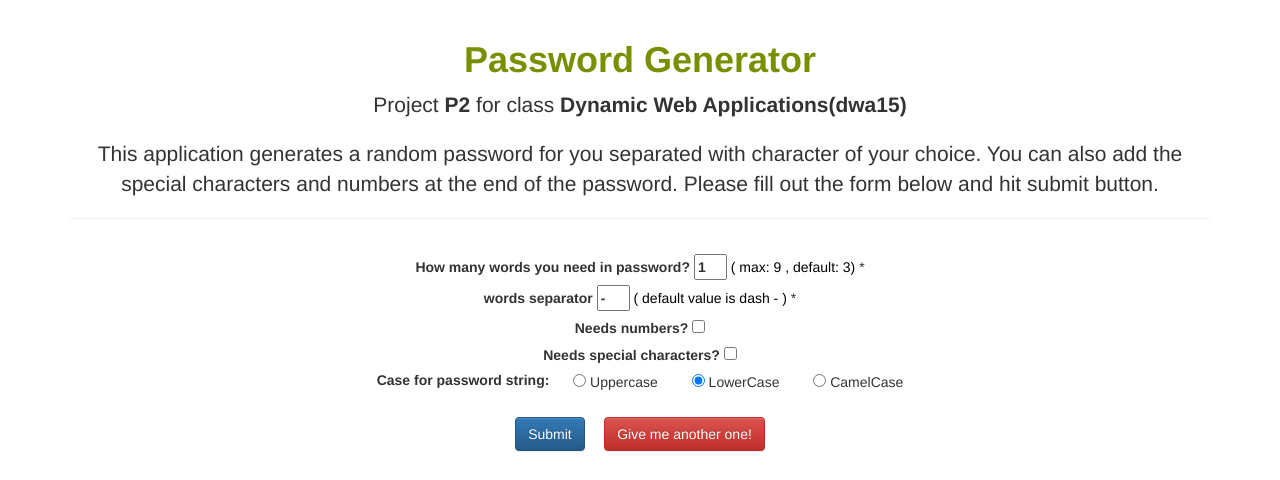
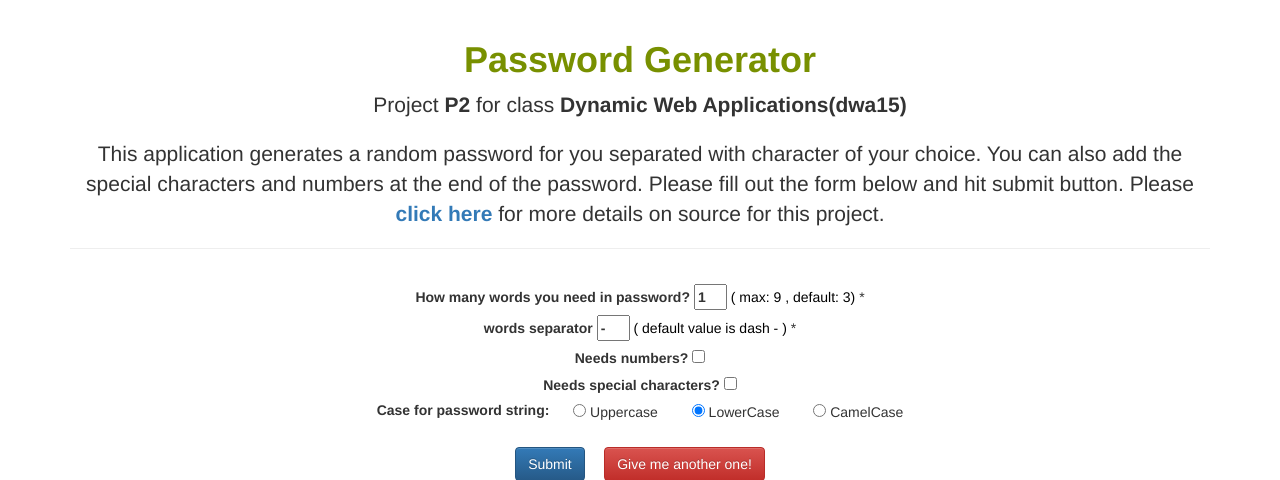
Before and after one commit to ranjayd-harvard/p2, a PHP site: page /?words=1 in a window 1280 px wide. Shown: the top 480 px of the page. Run offline with PHP 8.4, Linux system fonts and the light colour scheme.

Commit message:
final commit

```diff
--- a/index.php
+++ b/index.php
@@ -34,7 +34,7 @@
       <div class="page-header">
         <h1 class="projectHeader">Password Generator</h1>
         <p class="lead">Project <strong>P2</strong> for class <strong>Dynamic Web Applications(dwa15) </strong> </p>
-        <p>This application generates a random password for you separated with character of your choice. You can also add the special characters and numbers at the end of the password. Please fill out the form below and hit submit button.</p>
+        <p>This application generates a random password for you separated with character of your choice. You can also add the special characters and numbers at the end of the password. Please fill out the form below and hit submit button. Please <a href="https://github.com/ranjayd-harvard/p2"><strong>click here</strong></a> for more details on source for this project.</p>
 
       </div>
 
```
